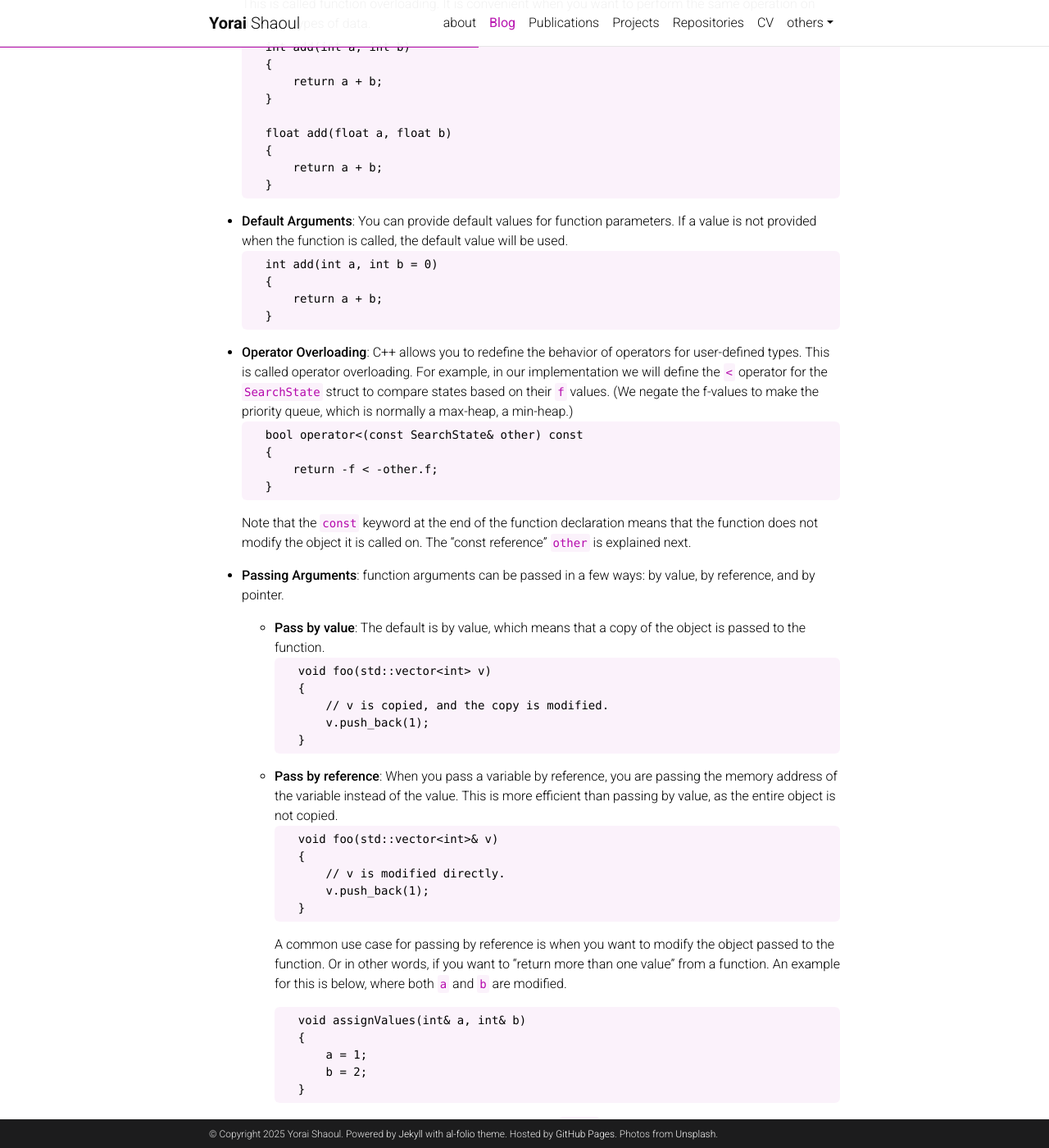
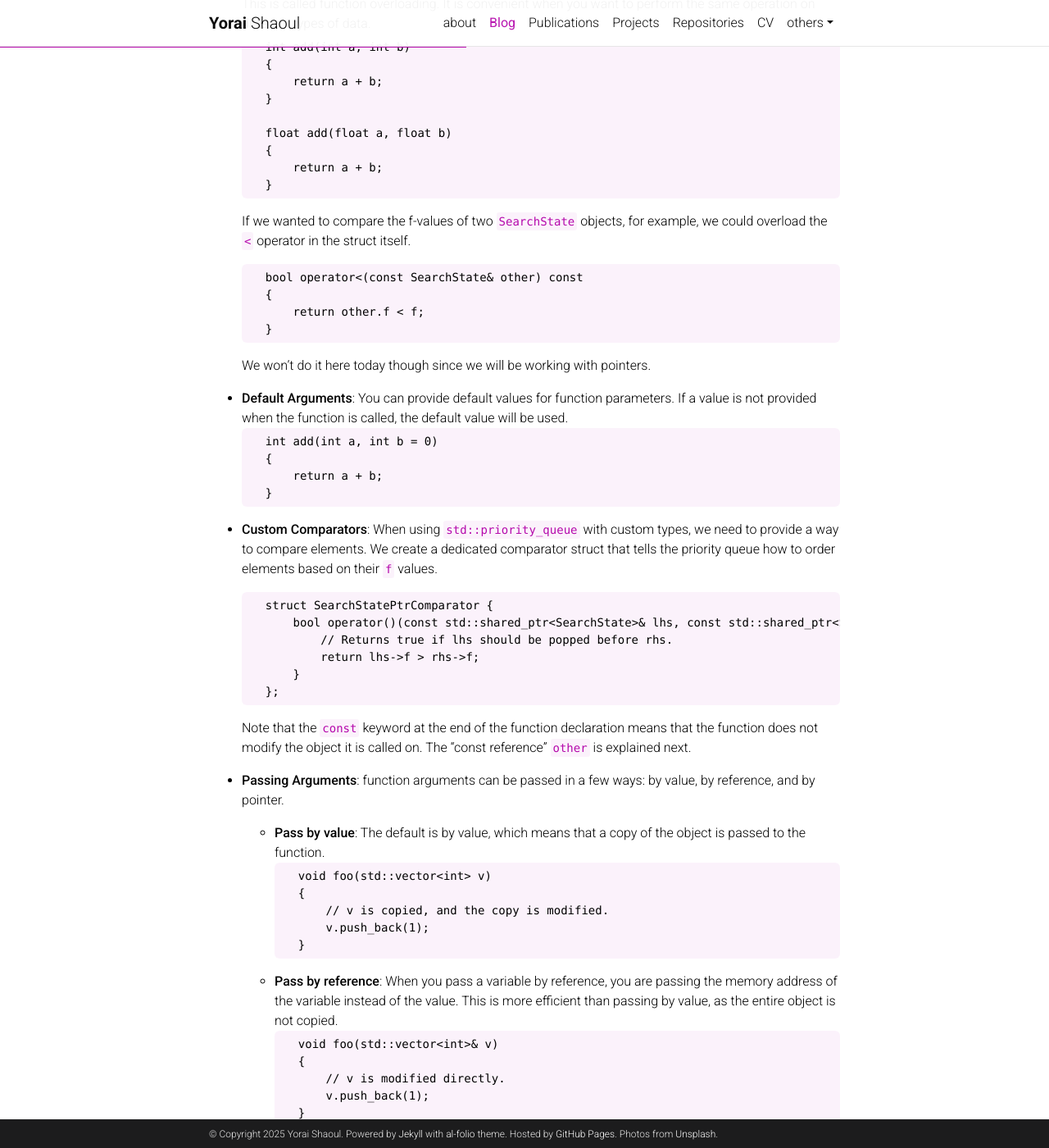
Before and after one commit to yoraish/yoraish.github.io, a Jekyll site: the page built from _posts/2024-10-27-learn-cpp-astar.md, in a window 1280 px wide and 1400 px high, scrolled down 7414 px. Shown: the whole window at 82% size. Built offline with Jekyll 4.4.1, drawn with Linux system fonts in a browser that asks for light colours; comment, search, counter and statistics services are not loaded; a style sheet for code colours, icons or effects is not loaded; some of the changed text lies outside the part shown.

Commit message:
feat(astar): update with bug fix.

````diff
--- a/_posts/2024-10-27-learn-cpp-astar.md
+++ b/_posts/2024-10-27-learn-cpp-astar.md
@@ -443,6 +443,14 @@
         return a + b;
     }
     ```
+    If we wanted to compare the f-values of two `SearchState` objects, for example, we could overload the `<` operator in the struct itself.
+    ```cpp
+    bool operator<(const SearchState& other) const
+    {
+        return other.f < f;
+    }
+    ```
+    We won't do it here today though since we will be working with pointers.
 
 * **Default Arguments**: You can provide default values for function parameters. If a value is not provided when the function is called, the default value will be used.
     ```cpp
@@ -452,12 +460,15 @@
     }
     ```
 
-* **Operator Overloading**: C++ allows you to redefine the behavior of operators for user-defined types. This is called operator overloading. For example, in our implementation we will define the `<` operator for the `SearchState` struct to compare states based on their `f` values. (We negate the f-values to make the priority queue, which is normally a max-heap, a min-heap.)
+* **Custom Comparators**: When using `std::priority_queue` with custom types, we need to provide a way to compare elements. We create a dedicated comparator struct that tells the priority queue how to order elements based on their `f` values.
+
     ```cpp
-    bool operator<(const SearchState& other) const
-    {
-        return -f < -other.f;
-    }
+    struct SearchStatePtrComparator {
+        bool operator()(const std::shared_ptr<SearchState>& lhs, const std::shared_ptr<SearchState>& rhs) const {
+            // Returns true if lhs should be popped before rhs.
+            return lhs->f > rhs->f;
+        }
+    };
     ```
     Note that the `const` keyword at the end of the function declaration means that the function does not modify the object it is called on. The "const reference" `other` is explained next.
 
@@ -550,6 +561,14 @@
 
 ```cpp
 using SearchStatePtr = std::shared_ptr<SearchState>;
+
+// Comparator for search state pointer.
+struct SearchStatePtrComparator {
+    bool operator()(const SearchStatePtr& lhs, const SearchStatePtr& rhs) const {
+        // Returns true if lhs should be popped before rhs.
+        return lhs->f > rhs->f;
+    }
+};
 ```
 
 
@@ -576,14 +595,17 @@
     int f;
     Position pos;
     std::shared_ptr<SearchState> parent;
-
-    bool operator<(const SearchState& rhs) const {
-        // To accommodate the priority queue, which is a max heap by default.
-        return -f < -rhs.f;
-    }
 };
 
 using SearchStatePtr = std::shared_ptr<SearchState>;
+
+// Comparator for search state pointer.
+struct SearchStatePtrComparator {
+    bool operator()(const SearchStatePtr& lhs, const SearchStatePtr& rhs) const {
+        // Returns true if lhs should be popped before rhs.
+        return lhs->f > rhs->f;
+    }
+};
 
 class Planner {
 public:
@@ -732,10 +754,10 @@
 
 
 * **`std::priority_queue`**:
-A priority queue is a data structure that stores elements in a sorted order. When elements are added to the queue, they are placed in the correct position based on their priority. The element with the highest priority is at the front of the queue. In our implementation, we will use a priority queue to store the open list of states to explore. The priority queue will make use of the `<` operator we defined for the `SearchState` struct to order the states based on their `f` values.
+A priority queue is a data structure that stores elements in a sorted order. When elements are added to the queue, they are placed in the correct position based on their priority. The element with the highest priority is at the front of the queue. In our implementation, we will use a priority queue to store the open list of states to explore. The priority queue uses a custom comparator to order the states based on their `f` values.
 
     ```cpp
-    std::priority_queue<SearchStatePtr> open_list;
+    std::priority_queue<SearchStatePtr, std::vector<SearchStatePtr>, SearchStatePtrComparator> open_list;
     ```
 
     We can access the element with the highest priority in constant time with the `top` method. We can add elements to the queue with the `push` method and remove elements with the `pop` method.
@@ -811,7 +833,7 @@
 }
 
 ...
-    std::priority_queue<SearchStatePtr> open_;
+    std::priority_queue<SearchStatePtr, std::vector<SearchStatePtr>, SearchStatePtrComparator> open_;
     std::unordered_set<Position> closed_;
 ...
 ```
@@ -853,14 +875,17 @@
     int f;
     Position pos;
     std::shared_ptr<SearchState> parent;
-
-    bool operator<(const SearchState& rhs) const {
-        // To accommodate the priority queue, which is a max heap by default.
-        return -f < -rhs.f;
-    }
 };
 
 using SearchStatePtr = std::shared_ptr<SearchState>;
+
+// Comparator for search state pointer.
+struct SearchStatePtrComparator {
+    bool operator()(const SearchStatePtr& lhs, const SearchStatePtr& rhs) const {
+        // Returns true if lhs should be popped before rhs.
+        return lhs->f > rhs->f;
+    }
+};
 
 class Planner {
 public:
@@ -873,7 +898,7 @@
 private:
     // Variables.
     std::vector<std::vector<int>> grid_;
-    std::priority_queue<SearchStatePtr> open_;
+    std::priority_queue<SearchStatePtr, std::vector<SearchStatePtr>, SearchStatePtrComparator> open_;
     std::unordered_set<Position> closed_;
 
     // Methods.
````
